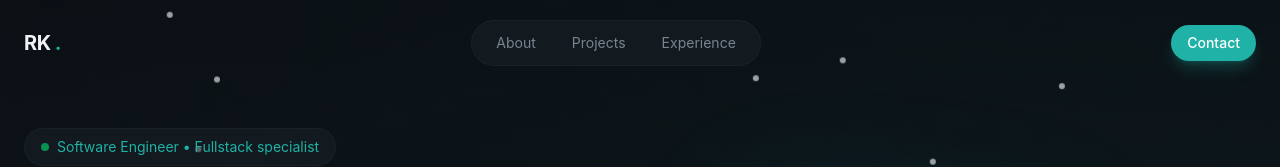
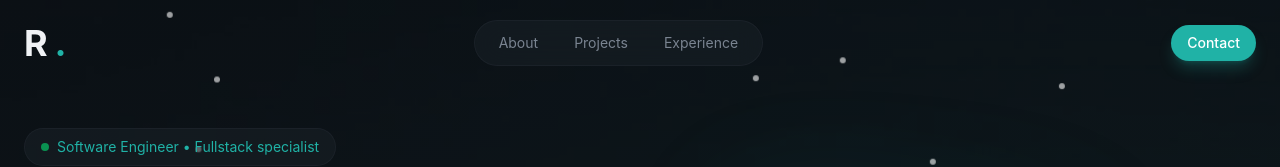
Before and after one commit to Rahul-64/Portfolio, a React (Vite) app: page / in a window 1280 px wide. Shown: the top 167 px of the page. Built offline with nearby package versions, Linux system fonts and the light colour scheme.

Commit message:
minor navbar bug

```diff
--- a/src/layouts/Navbar.jsx
+++ b/src/layouts/Navbar.jsx
@@ -20,9 +20,9 @@ export const Navbar = () => {
       <nav className="container mx-auto px-6 flex items-center justify-between">
         <a
           href="#"
-          className="text-xl font-bold tracking-tight hover:text-primary"
+          className="text-4xl font-bold tracking-tight hover:text-primary"
         >
-          RK <span className="text-primary">.</span>
+          R <span className="text-primary">.</span>
         </a>
 
 
```
